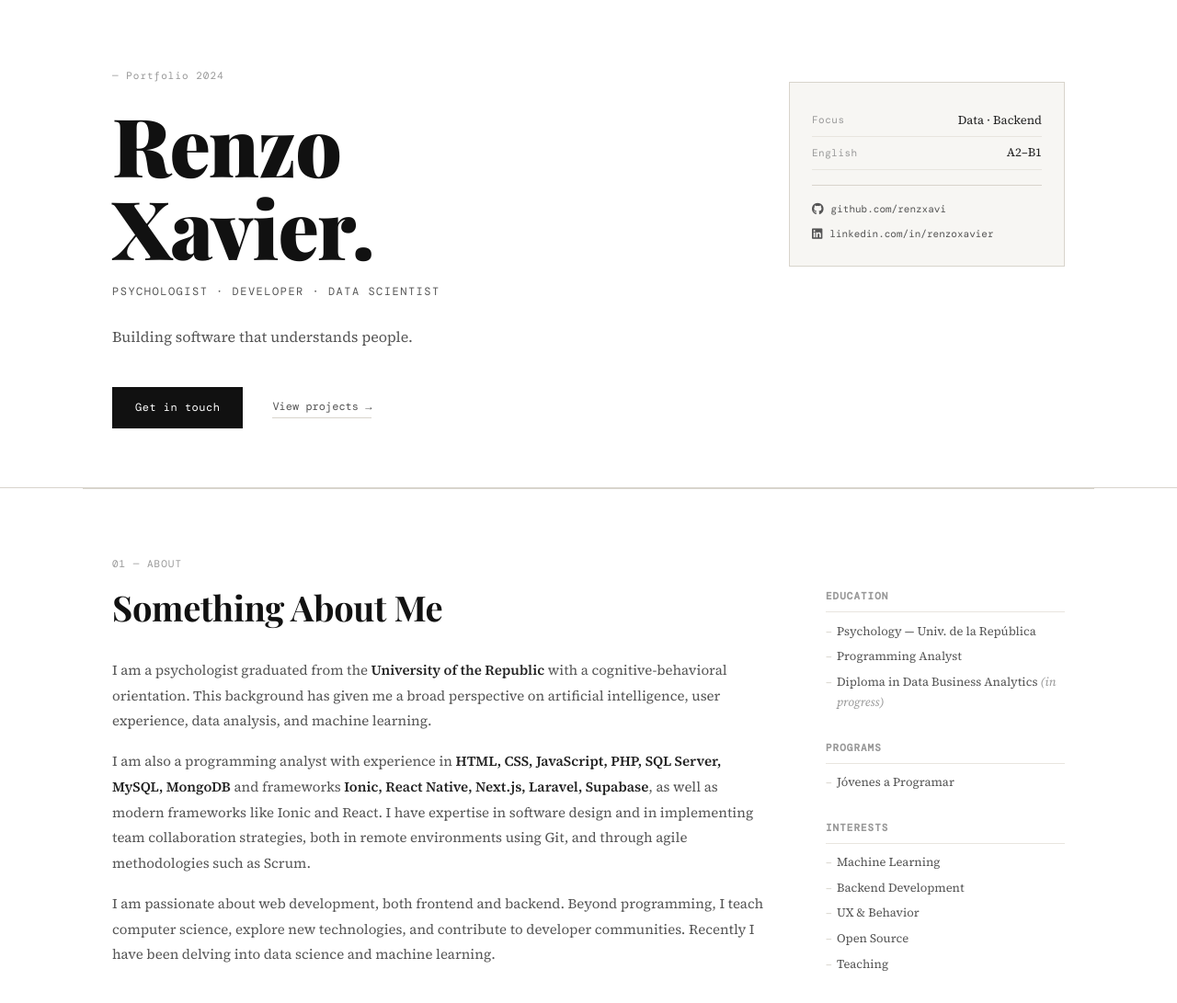
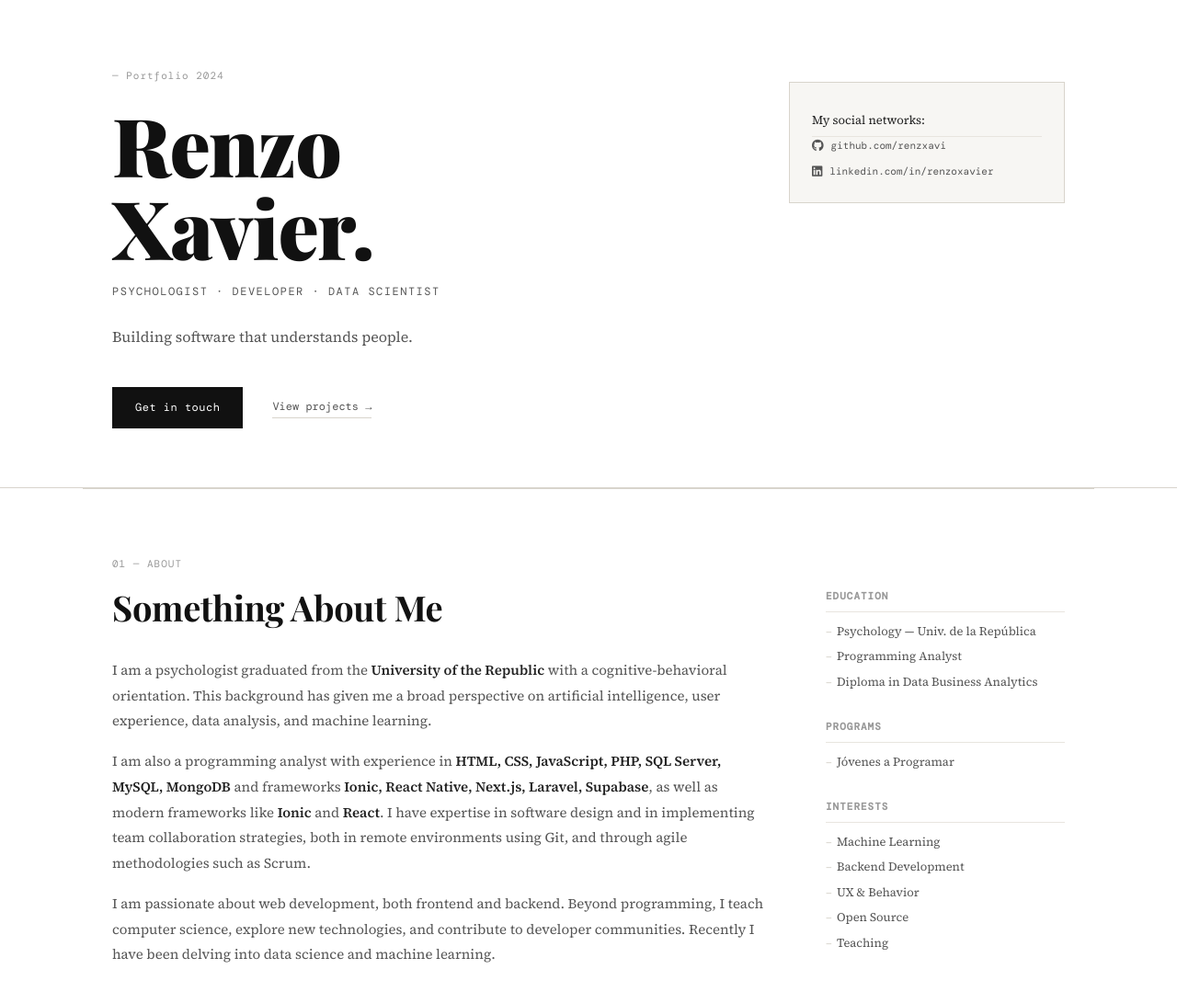
Before and after one commit to renzxavi/web_design_portfolio, a plain HTML site: page index.html in a window 1280 px wide. Shown: the part 120-1211 px from the top of the page at 92% size. Drawn offline with nearby package versions, Linux system fonts and the light colour scheme.

Commit message:
change text

```diff
--- a/index.html
+++ b/index.html
@@ -55,14 +55,8 @@
       <div class="hero-right">
         <div class="hero-card">
           <div class="hc-row">
-            <span class="hc-label">Focus</span>
-            <span class="hc-val">Data · Backend</span>
+            <span class="hc-val">My social networks:</span>
           </div>
-          <div class="hc-row">
-            <span class="hc-label">English</span>
-            <span class="hc-val">A2&ndash;B1</span>
-          </div>
-          <div class="hc-divider"></div>
           <div class="hc-links">
             <a href="https://github.com/renzxavi" target="_blank" class="hc-link">
               <i class="fab fa-github"></i> github.com/renzxavi
@@ -86,7 +80,7 @@
         <div class="about-main">
           <h2 class="section-title">Something About Me</h2>
             <p>I am a psychologist graduated from the <strong>University of the Republic</strong> with a cognitive-behavioral orientation. This background has given me a broad perspective on artificial intelligence, user experience, data analysis, and machine learning.</p>
-            <p>I am also a programming analyst with experience in <strong>HTML, CSS, JavaScript, PHP, SQL Server, MySQL, MongoDB</strong> and frameworks <strong>Ionic, React Native, Next.js, Laravel, Supabase</strong>, as well as modern frameworks like Ionic and React. I have expertise in software design and in implementing team collaboration strategies, both in remote environments using Git, and through agile methodologies such as Scrum.</p>
+            <p>I am also a programming analyst with experience in <strong>HTML, CSS, JavaScript, PHP, SQL Server, MySQL, MongoDB</strong> and frameworks <strong>Ionic, React Native, Next.js, Laravel, Supabase</strong>, as well as modern frameworks like <strong>Ionic </strong>and <strong>React</strong>. I have expertise in software design and in implementing team collaboration strategies, both in remote environments using Git, and through agile methodologies such as Scrum.</p>
             <p>I am passionate about web development, both frontend and backend. Beyond programming, I teach computer science, explore new technologies, and contribute to developer communities. Recently I have been delving into data science and machine learning.</p>
         </div>
         <div class="about-aside">
@@ -95,7 +89,7 @@
             <ul>
               <li>Psychology — Univ. de la República</li>
               <li>Programming Analyst</li>
-              <li>Diploma in Data Business Analytics <em>(in progress)</em></li>
+              <li>Diploma in Data Business Analytics</li>
             </ul>
           </div>
           <div class="aside-block">
```
